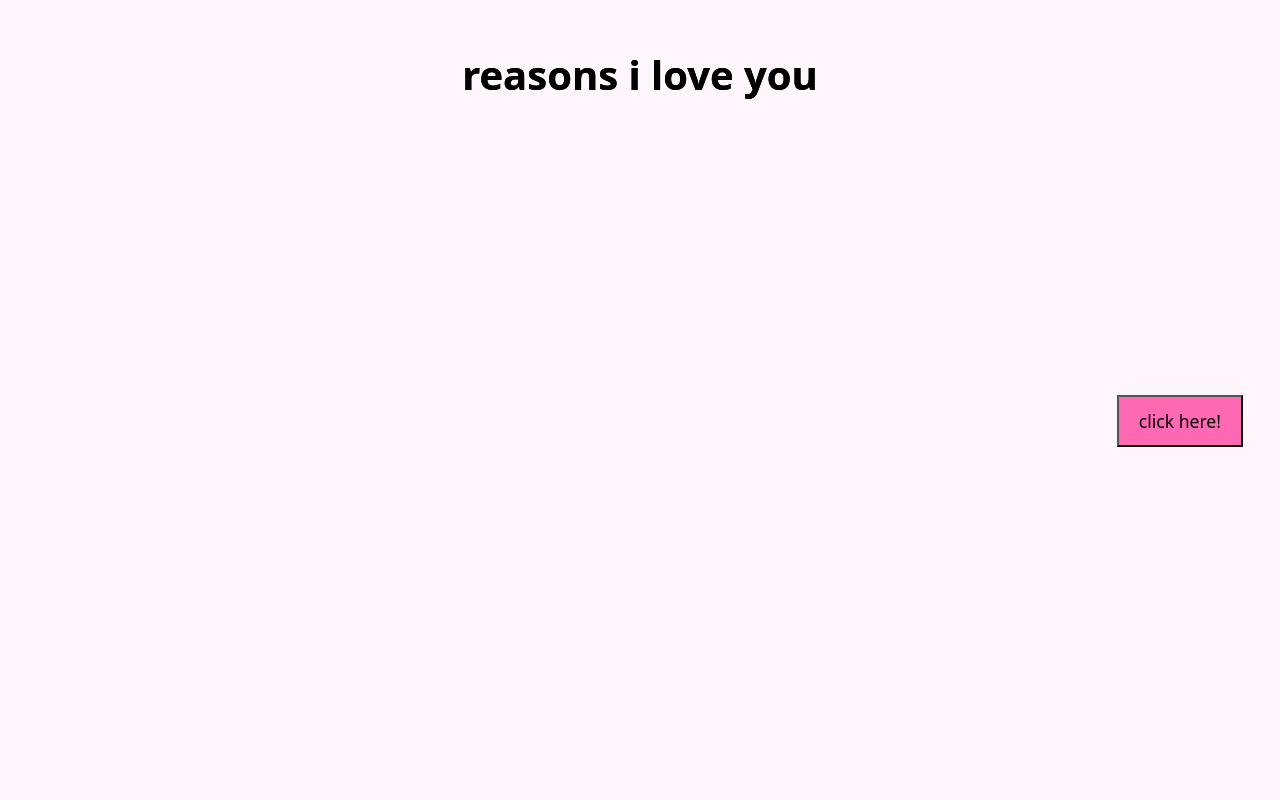
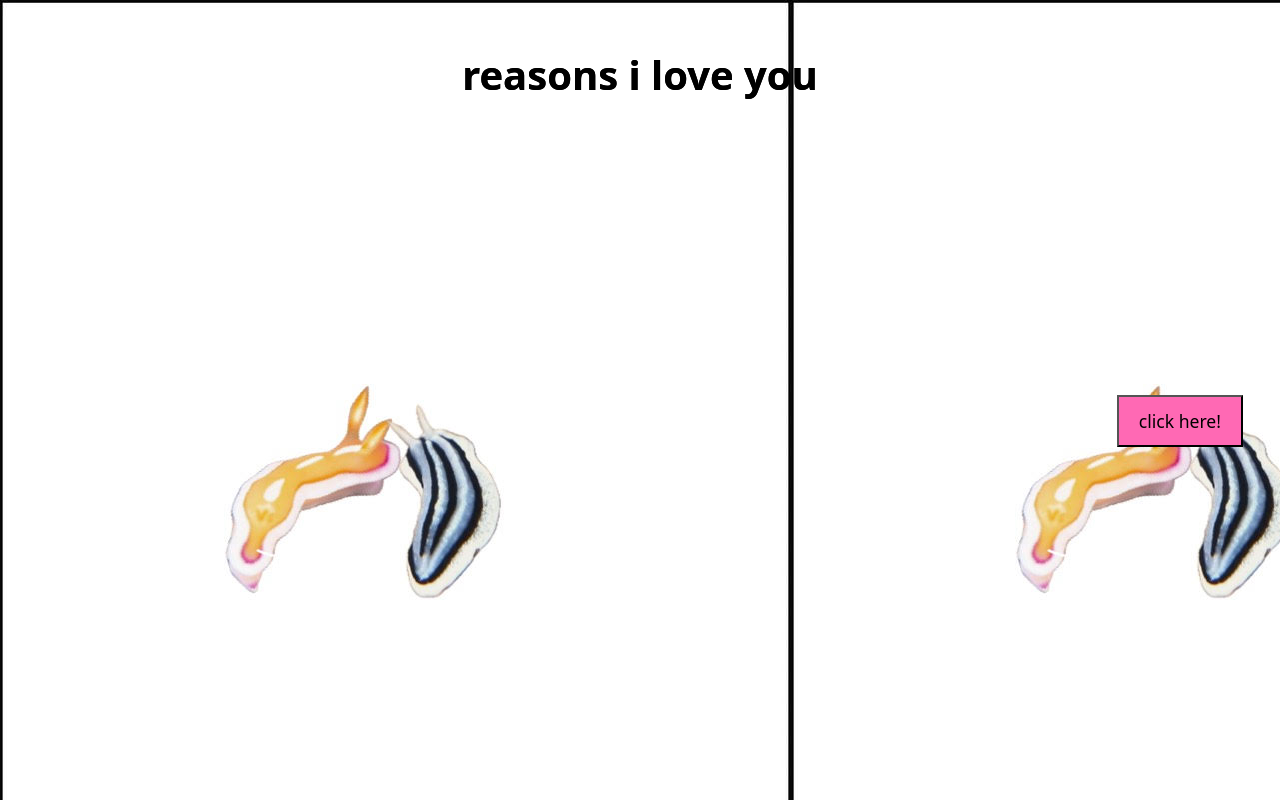
Before and after one commit to j-starshine/valentine, a plain HTML site: page reasons.html in a window 1280 px wide. Drawn offline with Linux system fonts and the light colour scheme.

Commit message:
updated photos

```diff
--- a/reasons.html
+++ b/reasons.html
@@ -6,7 +6,7 @@
   <link rel="stylesheet" href="styles.css" />
 </head>
 <body>
-  <div id="container">
+  <div id="reasons-container">
     <h1 id="title">reasons i love you</h1>
     <button id="clickBtn">click here!</button>
   </div>
--- a/styles.css
+++ b/styles.css
@@ -56,7 +56,8 @@ body {
   pointer-events: none;
 }
 
-#container {
+#reasons-container {
+  background-image: url("reasons_background.jpg");
   position: relative;
   width: 100%;
   height: 100%;
@@ -109,7 +110,7 @@ body {
 }
 
 .valentine-bg {
-  background-image: url("background.jpg");
+  background-image: url("collage_background.jpg");
   background-size: cover;
   background-position: center;
 }
```
Also changed, not shown: reasons_background.jpg (added), 2 other files.
